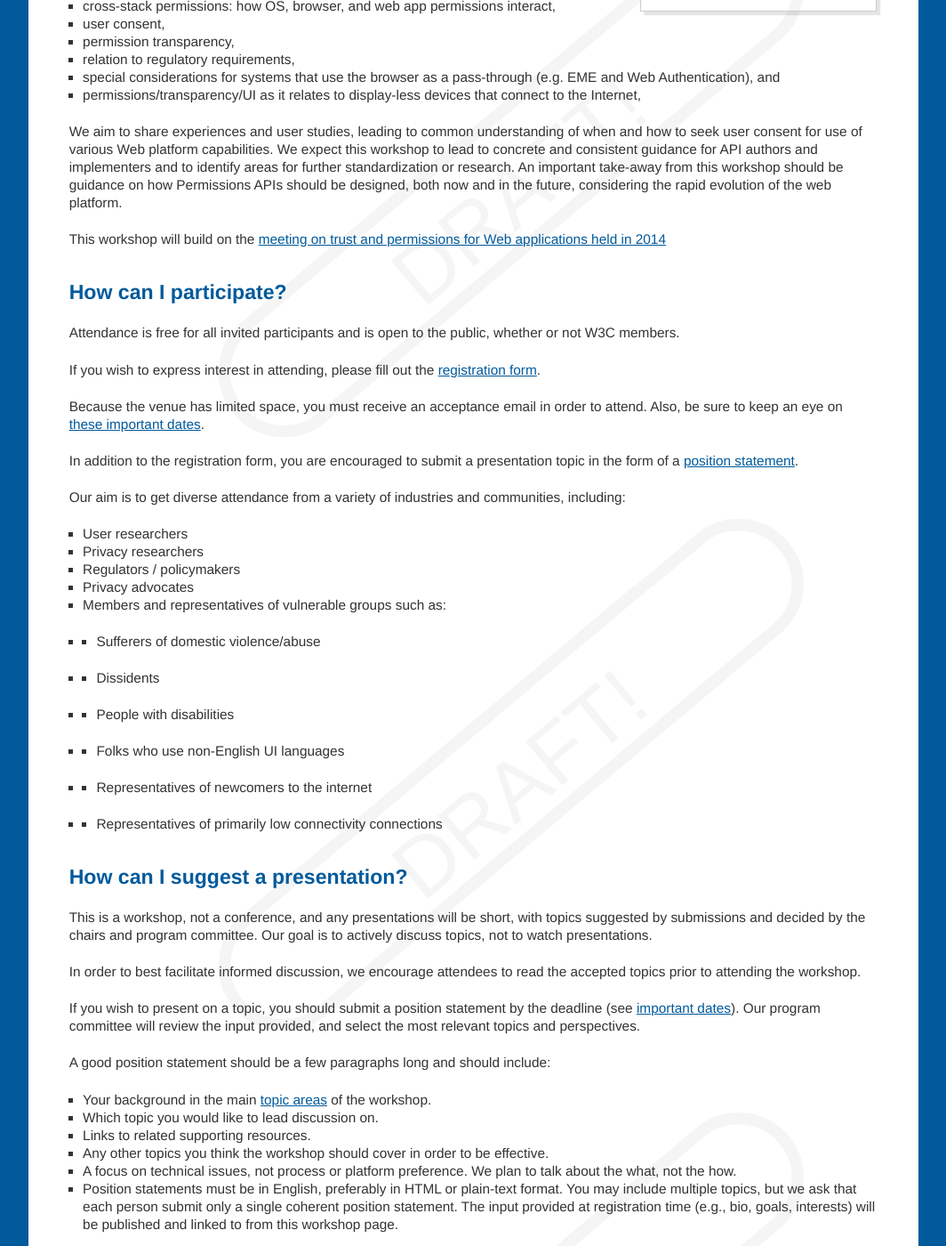
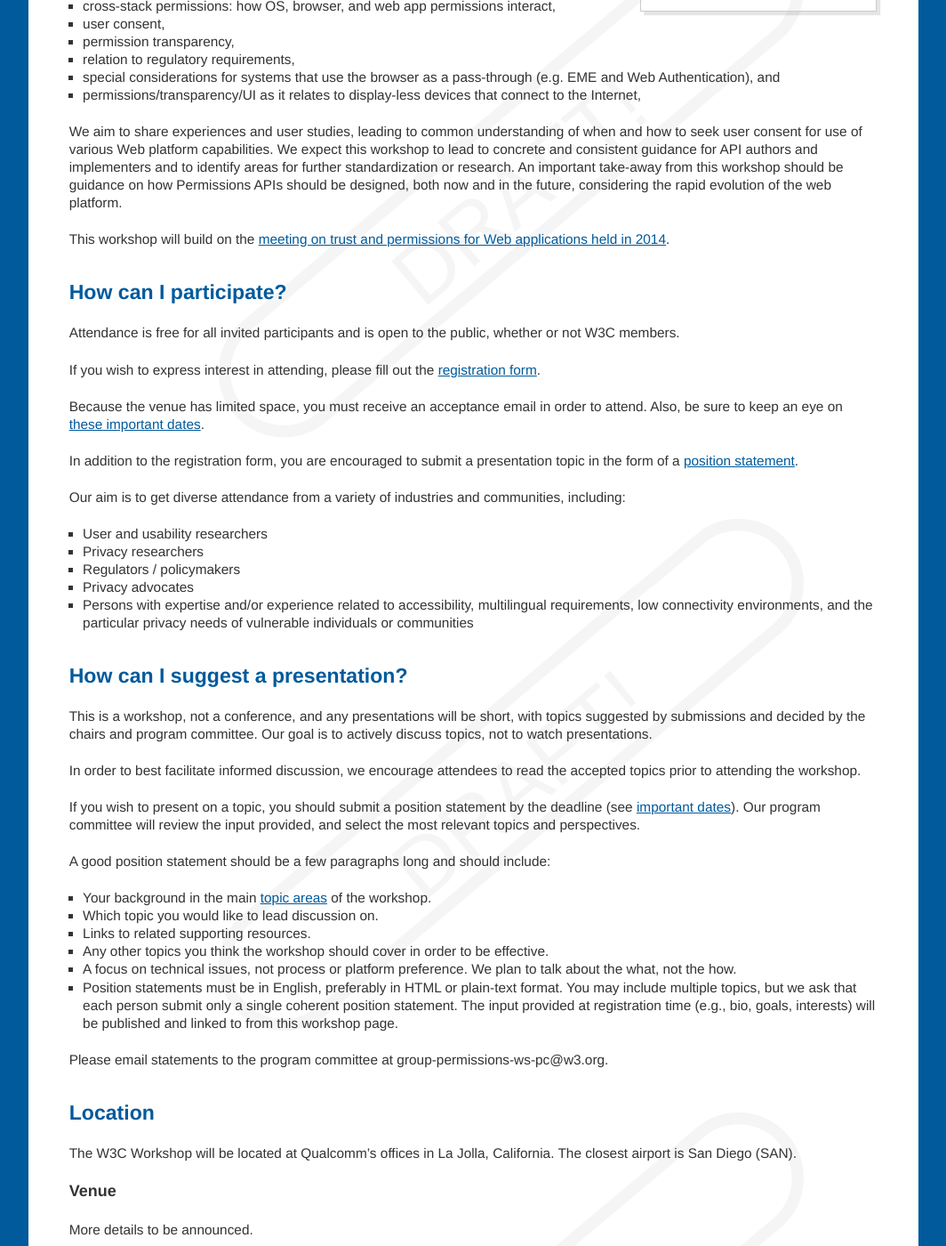
Before and after one commit to w3c/permissions-ws-2018, a Jekyll site: the page built from cfp.md, in a window 1280 px wide and 1400 px high, scrolled down 873 px. Shown: the whole window at 89% size, without its empty margins (108-1172 px from the left). Built offline with Jekyll 4.4.1, drawn with Linux system fonts in a browser that asks for light colours; our own code applies the rules of GitHub Pages for plain Markdown files.

Commit message:
Update cfp.md

```diff
--- a/cfp.md
+++ b/cfp.md
@@ -29,7 +29,7 @@ The scope includes:
 
 We aim to share experiences and user studies, leading to common understanding of when and how to seek user consent for use of various Web platform capabilities. We expect this workshop to lead to concrete and consistent guidance for API authors and implementers and to identify areas for further standardization or research. An important take-away from this workshop should be guidance on how Permissions APIs should be designed, both now and in the future, considering the rapid evolution of the web platform.
 
-This workshop will build on the [meeting on trust and permissions for Web applications held in 2014](https://www.w3.org/2014/07/permissions/)
+This workshop will build on the [meeting on trust and permissions for Web applications held in 2014](https://www.w3.org/2014/07/permissions/).
 
 ## How can I participate?
 
@@ -43,18 +43,11 @@ In addition to the registration form, you are encouraged to submit a presentatio
 
 Our aim is to get diverse attendance from a variety of industries and communities, including:
 
-* User researchers
+* User and usability researchers
 * Privacy researchers
 * Regulators / policymakers
 * Privacy advocates
-* Members and representatives of vulnerable groups such as:
- * * Sufferers of domestic violence/abuse
- * * Dissidents
- * * People with disabilities
- * * Folks who use non-English UI languages
- * * Representatives of newcomers to the internet
- * * Representatives of primarily low connectivity connections
-
+* Persons with expertise and/or experience related to accessibility, multilingual requirements, low connectivity environments, and the particular privacy needs of vulnerable individuals or communities
 
 ## How can I suggest a presentation?
 {: #position-statements}
```
